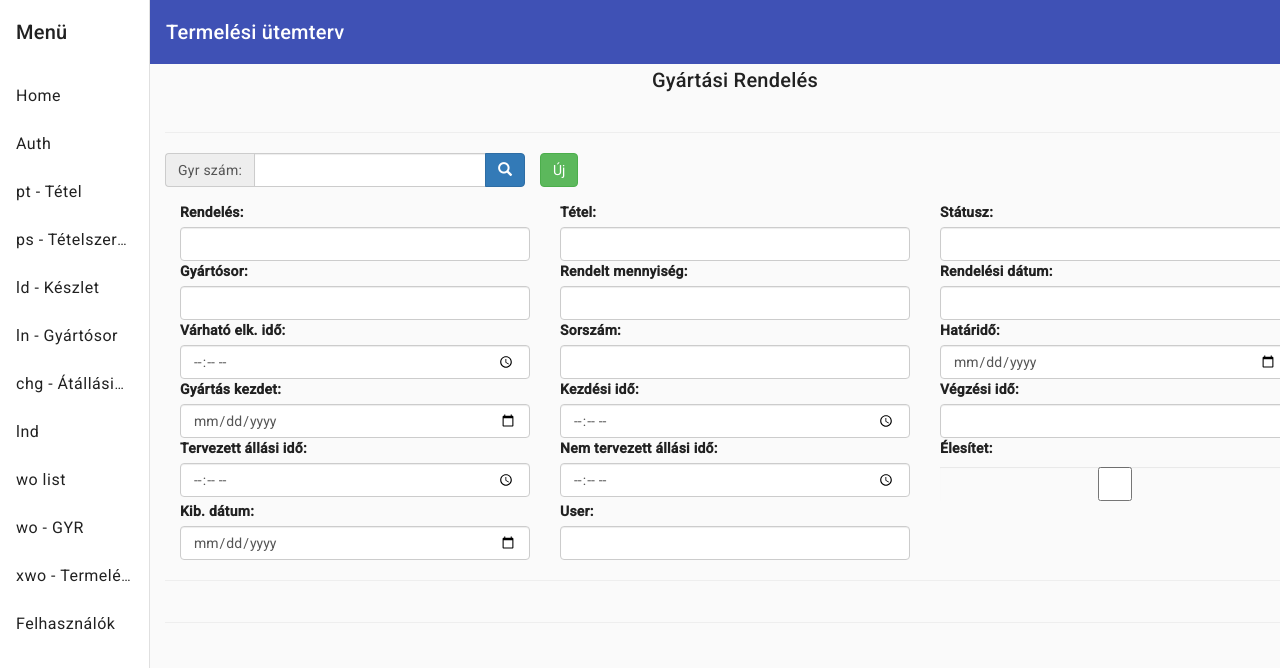
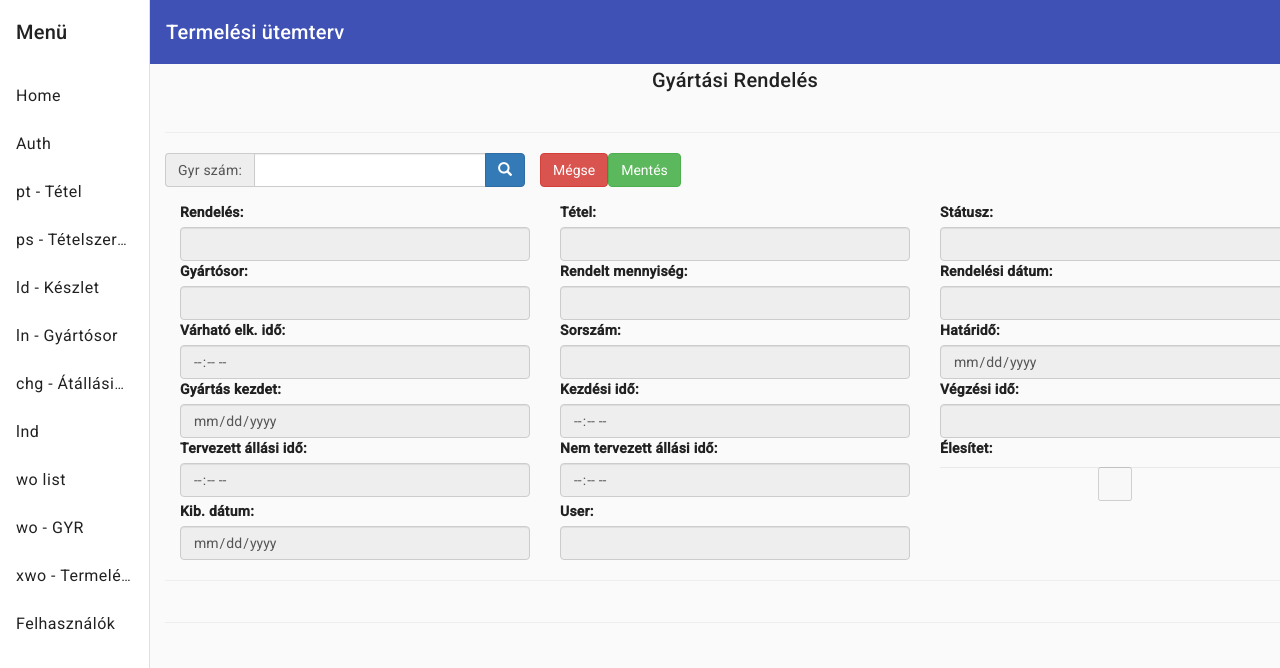
Before and after one commit to rohacsidana/Szakdolgozat_Termelesi_Utemterv_2023, an Angular app: page /workorder/new in a window 1280 px wide. Shown: the top 668 px of the page. Built offline with nearby package versions, Linux system fonts and the light colour scheme.

Commit message:
wo-form gomb átszervezés

```diff
--- a/src/app/workorder/wo.service.ts
+++ b/src/app/workorder/wo.service.ts
@@ -5,6 +5,7 @@ import * as DataTableService from "../data-table/data-table.service";
     providedIn: 'root'
 })
 export class WoService{
+
 
     woData: DataTableService.Wo[] = [
         { wo_lot: 1, wo_nbr: 'nbr1', wo_user: 1, wo_part: 2, wo_line: 'line1', wo_seq: 11, wo_qty_ord: 10, wo_ord_date: '2020-12-22', wo_due_date: '2020-12-22', wo_start_date: '2020-12-22', wo_rel_date: '2020-12-22', wo_est_run: '01:11', wo_start_time: '01:11', wo_end_time: '01:11', wo_pld_downtime: '01:11', wo_unpld_downtime: '01:11', wo_activated: false, wo_status: 'asd' },
@@ -18,6 +19,11 @@ export class WoService{
     woDataChanged = new Subject<any>();
     wodData: DataTableService.Wod[];
     ladData: DataTableService.Lad[];
+    newModeChange = new Subject<boolean>();
+
+
+
+
 
     getWoData(){
         return this.woData.slice();
--- a/src/app/workorder/wo/wo-form/wo-form.component.html
+++ b/src/app/workorder/wo/wo-form/wo-form.component.html
@@ -20,7 +20,6 @@
               class="btn btn-primary"
               type="button"
               style="z-index: auto"
-                [disabled]="edit"
               (click)="search()"
             >
               <i class="glyphicon glyphicon-search"></i>
@@ -29,25 +28,50 @@
         </div>
       </div>
     </div>
-      <button *ngIf="!edit" class="btn btn-success" type="button" (click)="new()">
+
+    <button
+      *ngIf="!editing"
+      class="btn btn-success"
+      type="button"
+      (click)="new()"
+    >
       Új
     </button>
+
     <button
-        *ngIf="selectedMode && !edit"
+      *ngIf="editing"
+      class="btn btn-danger"
+      type="button"
+      (click)="cancel()"
+    >
+      Mégse
+    </button>
+
+    <button
+      *ngIf="selectedMode && !editing"
       class="btn btn-primary"
       type="button"
-        (click)="editing()"
+      (click)="edit()"
     >
       Szerkesztés
     </button>
+
     <button
-
-        *ngIf="edit"
-        type="submit"
+      *ngIf="editing"
       class="btn btn-success"
-        [disabled]="!woForm.valid"
+      type="button"
+      (click)="save()"
     >
       Mentés
+    </button>
+
+    <button
+      *ngIf="selectedMode && editing"
+      class="btn btn-danger"
+      type="button"
+      (click)="delete()"
+    >
+      Törlés
     </button>
   </div>
 
@@ -62,7 +86,6 @@
             id="order"
             formControlName="order"
             class="form-control"
-              [disabled]="!edit"
           />
           <!-- ngModel
               maxlength="18" -->
@@ -74,7 +97,6 @@
             id="part"
             formControlName="part"
             class="form-control"
-              [disabled]="!edit"
           />
         </div>
         <div class="col-xs-4">
@@ -84,7 +106,6 @@
             formControlName="status"
             id="status"
             class="form-control"
-              [disabled]="!edit"
           />
           <!--  ngModel
               maxlength="10" -->
@@ -96,7 +117,6 @@
             formControlName="line"
             id="line"
             class="form-control"
-              [disabled]="!edit"
           />
           <!-- ngModel
               maxlength="8" -->
@@ -108,7 +128,6 @@
             formControlName="qtyOrd"
             id="qtyOrd"
             class="form-control"
-              [disabled]="!edit"
           />
         </div>
         <div class="col-xs-4">
@@ -118,7 +137,6 @@
             formControlName="ordDate"
             id="ordDate"
             class="form-control"
-              disabled
           />
         </div>
         <div class="col-xs-4">
@@ -128,7 +146,6 @@
             formControlName="estTime"
             id="estTime"
             class="form-control"
-              disabled
           />
         </div>
         <div class="col-xs-4">
@@ -138,7 +155,6 @@
             formControlName="seq"
             id="seq"
             class="form-control"
-              disabled
           />
         </div>
         <div class="col-xs-4">
@@ -148,7 +164,6 @@
             formControlName="dueDate"
             id="dueDate"
             class="form-control"
-              [disabled]="!edit"
           />
         </div>
         <div class="col-xs-4">
@@ -158,7 +173,6 @@
             formControlName="startDate"
             id="startDate"
             class="form-control"
-              disabled
           />
         </div>
         <div class="col-xs-4">
@@ -168,7 +182,6 @@
             formControlName="startTime"
             id="startTime"
             class="form-control"
-              disabled=""
           />
         </div>
         <div class="col-xs-4">
@@ -178,7 +191,6 @@
             formControlName="endTime"
             id="endTime"
             class="form-control"
-              disabled
           />
         </div>
         <div class="col-xs-4">
@@ -188,7 +200,6 @@
             formControlName="pldDown"
             id="pldDown"
             class="form-control"
-              disabled
           />
         </div>
         <div class="col-xs-4">
@@ -198,7 +209,6 @@
             formControlName="unpldDown"
             id="unpldDown"
             class="form-control"
-              disabled
           />
         </div>
         <div class="col-xs-4">
@@ -208,7 +218,6 @@
             formControlName="activated"
             id="activated"
             class="form-control"
-              disabled
           />
         </div>
         <div class="col-xs-4">
@@ -218,7 +227,6 @@
             formControlName="relDate"
             id="relDate"
             class="form-control"
-              [disabled]="!edit"
           />
         </div>
         <!-- User csak akkor ha nem új GYR-t  veszünk fel -->
@@ -229,7 +237,6 @@
             formControlName="user"
             id="user"
             class="form-control"
-              disabled
           />
         </div>
       </div>
--- a/src/app/workorder/wo/wo-form/wo-form.component.ts
+++ b/src/app/workorder/wo/wo-form/wo-form.component.ts
@@ -1,18 +1,17 @@
-import { Component, OnInit, OnDestroy} from "@angular/core";
-import { FormControl, FormGroup } from "@angular/forms";
-import { ActivatedRoute, Params, Router } from "@angular/router";
-import { WoService } from "../../wo.service";
+import { Component, OnInit, OnDestroy } from '@angular/core';
+import { FormControl, FormGroup } from '@angular/forms';
+import { ActivatedRoute, Params, Router } from '@angular/router';
+import { WoService } from '../../wo.service';
 
 @Component({
   selector: 'app-wo-form',
-    templateUrl: 'wo-form.component.html'
+  templateUrl: 'wo-form.component.html',
 })
-
 export class WoFormComponent implements OnInit, OnDestroy {
   selectedMode: boolean = false;
   selectedWoLot: number;
   woForm: FormGroup;
-    edit: boolean = false;
+  editing: boolean = false;
   newMode: boolean = false;
 
   constructor(
@@ -21,15 +20,26 @@ export class WoFormComponent implements OnInit, OnDestroy {
     private woService: WoService
   ) {}
   ngOnInit() {
+    /* this.newMode = this.woService.newMode; */
     this.route.params.subscribe((params: Params) => {
       this.selectedWoLot = +params['part'];
       this.selectedMode = params['part'] != null;
+      this.newMode = this.router.url === '/workorder/new';
+
+
+
       this.initForm();
     });
-      this.initForm();
+    //this.initForm();
   }
 
   initForm() {
+    console.log("eleje");
+
+    console.log('editmode:' + this.editing);
+    console.log('new mode:' + this.newMode);
+    console.log('selected mode:' + this.selectedMode);
+
     let woLot: number;
     let order = '';
     let part: number;
@@ -52,7 +62,6 @@ export class WoFormComponent implements OnInit, OnDestroy {
     if (this.selectedMode) {
       const wo = this.woService.getWo(this.selectedWoLot);
 
-
       if (wo != null) {
         console.log('wo nem null');
         woLot = wo.wo_lot;
@@ -74,30 +83,40 @@ export class WoFormComponent implements OnInit, OnDestroy {
         relDate = wo.wo_rel_date;
         user = wo.wo_user;
       } else {
-            this.router.navigate(['../'], { relativeTo: this.route });
+        this.router.navigate(['../'],{relativeTo: this.route});
       }
+    }else{
+      if(this.newMode){
+        this.editing = true;
+      }else{
+        this.editing = false;
+      }
+    }
+    console.log("vég");
 
-      }
+    console.log('editmode:' + this.editing);
+    console.log('new mode:' + this.newMode);
+    console.log('selected mode:' + this.selectedMode);
 
     this.woForm = new FormGroup({
-        woLot: new FormControl(woLot),
-        order: new FormControl(order),
-        part: new FormControl(part),
-        status: new FormControl(status),
-        line: new FormControl(line),
-        qtyOrd: new FormControl(qtyOrd),
-        ordDate: new FormControl(ordDate),
-        estTime: new FormControl(estTime),
-        seq: new FormControl(seq),
-        dueDate: new FormControl(dueDate),
-        startDate: new FormControl(startDate),
-        startTime: new FormControl(startTime),
-        endTime: new FormControl(endTime),
-        pldDown: new FormControl(pldDown),
-        unpldDown: new FormControl(unpldDown),
-        activated: new FormControl(activated),
-        relDate: new FormControl(relDate),
-        user: new FormControl(user),
+      woLot: new FormControl({value: woLot, disabled: false}),
+      order: new FormControl({value: order, disabled:true}),
+      part: new FormControl({value:part, disabled:true}),
+      status: new FormControl({value:status, disabled:true}),
+      line: new FormControl({value: line, disabled:true}),
+      qtyOrd: new FormControl({value: qtyOrd, disabled:true}),
+      ordDate: new FormControl({value: ordDate, disabled:true}),
+      estTime: new FormControl({value:estTime, disabled:true}),
+      seq: new FormControl({value:seq, disabled:true}),
+      dueDate: new FormControl({value:dueDate, disabled:true}),
+      startDate: new FormControl({value:startDate, disabled:true}),
+      startTime: new FormControl({value:startTime, disabled:true}),
+      endTime: new FormControl({value:endTime, disabled:true}),
+      pldDown: new FormControl({value:pldDown, disabled:true}),
+      unpldDown: new FormControl({value:unpldDown, disabled:true}),
+      activated: new FormControl({value:activated, disabled:true}),
+      relDate: new FormControl({value:relDate, disabled:true}),
+      user: new FormControl({value:user, disabled:true}),
     });
   }
 
@@ -107,19 +126,48 @@ export class WoFormComponent implements OnInit, OnDestroy {
     this.router.navigate(['./', 'workorder', this.woForm.value.woLot]);
   }
 
-    changeMode() {
-      this.selectedMode = !this.selectedMode;
+
+
+  new(){
+    if(this.newMode){
+      this.initForm();
+    }else{
+
+      this.router.navigate(['workorder', 'new'])
+    }
   }
 
-    new() {
-      this.router.navigate(['workorder/', -1]);
-      this.woForm.reset();
-      this.edit = true;
+  cancel(){
+    if(this.newMode){
+      this.router.navigate(['../'],{relativeTo: this.route});
+    }else{
+      this.editing = false;
+      this.initForm();
     }
 
-    editing() {
-      this.edit = true;
   }
+
+  edit(){
+    this.editing = true;
+    //formot enable
+  }
+
+  save(){
+   /*  if(this.newMode){
+
+    }else{
+
+    } */
+    this.editing = false;
+
+
+
+  }
+
+  delete(){
+    this.editing=false;
+  }
+
 
   ngOnDestroy(): void {
     console.log('destoryed');
```
Also changed, not shown: src/app/workorder/wo/wo.component.ts (+0 -114 lines). Lines whose indentation alone changed are shown as unchanged.
